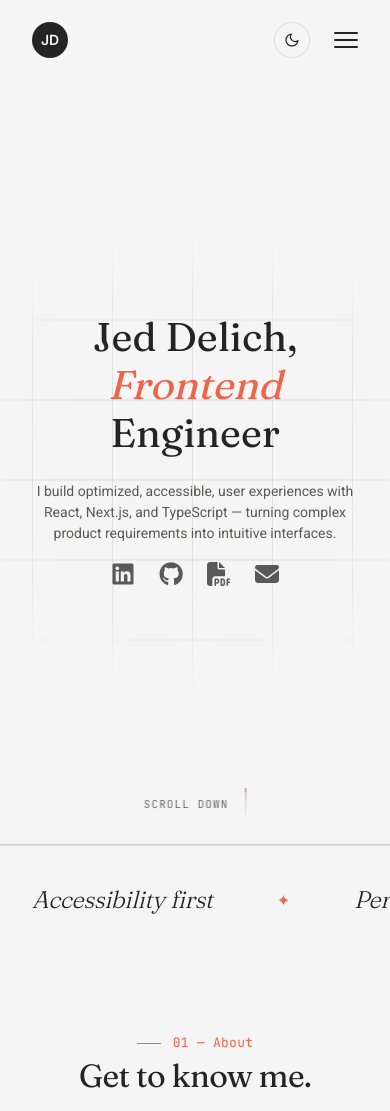
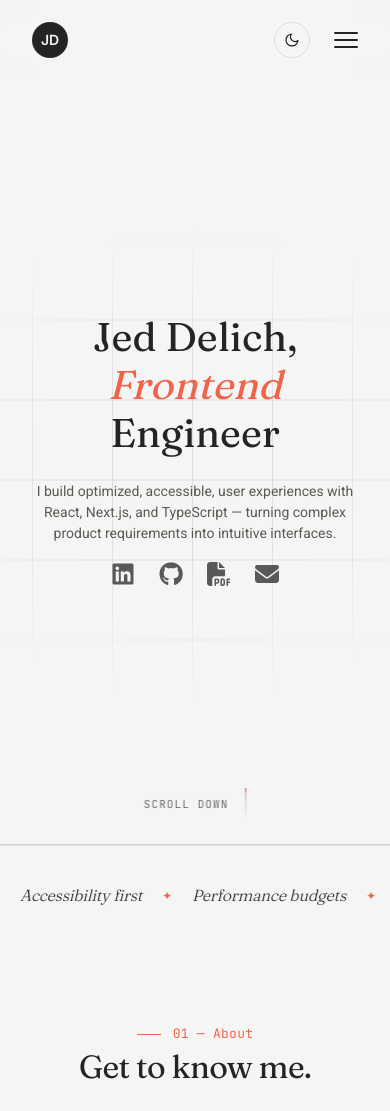
Before and after one commit to jeddelich/next-portfolio, a Next.js app: page / in a window 390 px wide. Shown: the top 1111 px of the page. Built offline with nearby package versions, Linux system fonts and the light colour scheme.

Commit message:
feat: add marquee responsiveness for tablets and mobile devices

```diff
--- a/components/ui/Marquee.module.css
+++ b/components/ui/Marquee.module.css
@@ -44,3 +44,44 @@
 :global(.dark-theme) .marqueeItem {
   color: var(--color-light);
 }
+
+@media (max-width: 1024px) {
+  .marqueeItem {
+    font-size: 21px;
+    gap: 48px;
+    margin-right: 48px;
+  }
+
+  .marqueeItem::after {
+    font-size: 15px;
+  }
+}
+
+@media (max-width: 768px) {
+  .marqueeTrack {
+    will-change: transform;
+  }
+
+  .marqueeItem {
+    font-size: 18px;
+    gap: 32px;
+    margin-right: 32px;
+    letter-spacing: -0.005em;
+  }
+
+  .marqueeItem::after {
+    font-size: 14px;
+  }
+}
+
+@media (max-width: 480px) {
+  .marqueeItem {
+    font-size: 16px;
+    gap: 20px;
+    margin-right: 20px;
+  }
+
+  .marqueeItem::after {
+    font-size: 12px;
+  }
+}
```
